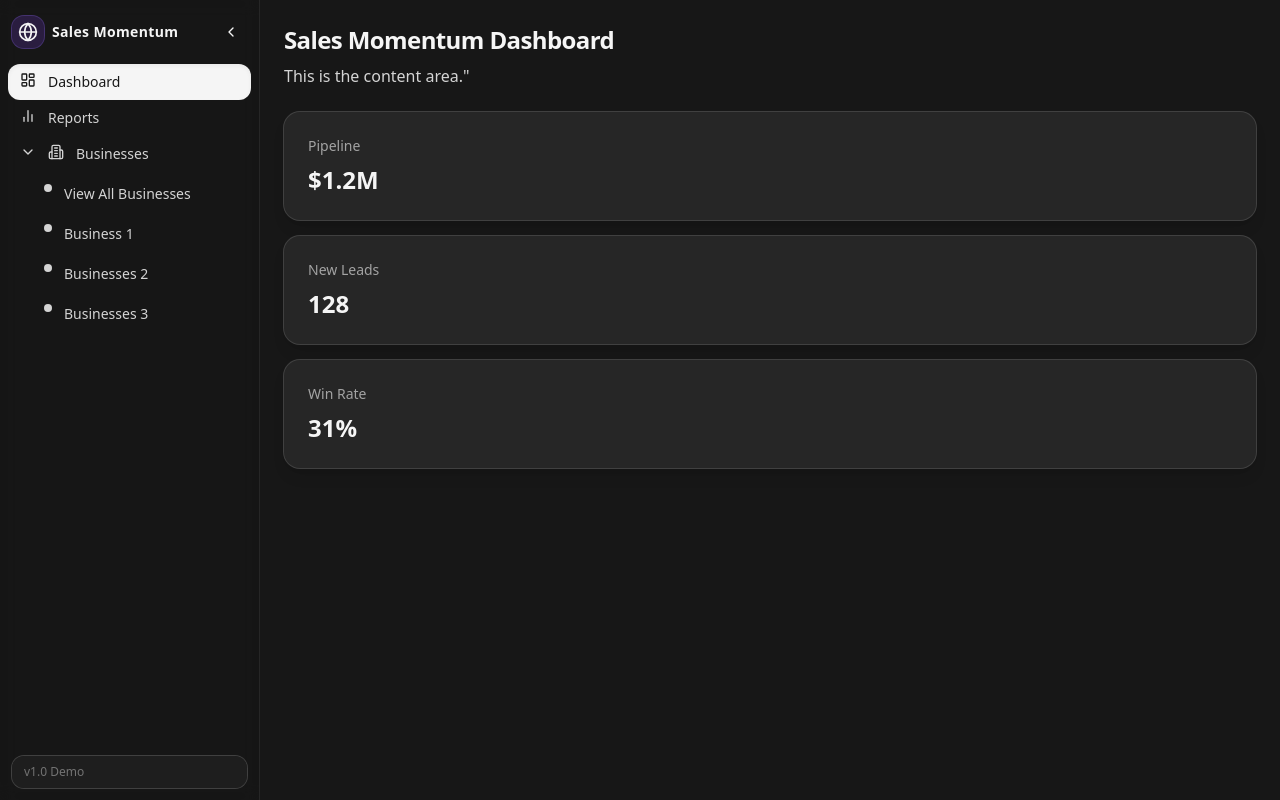
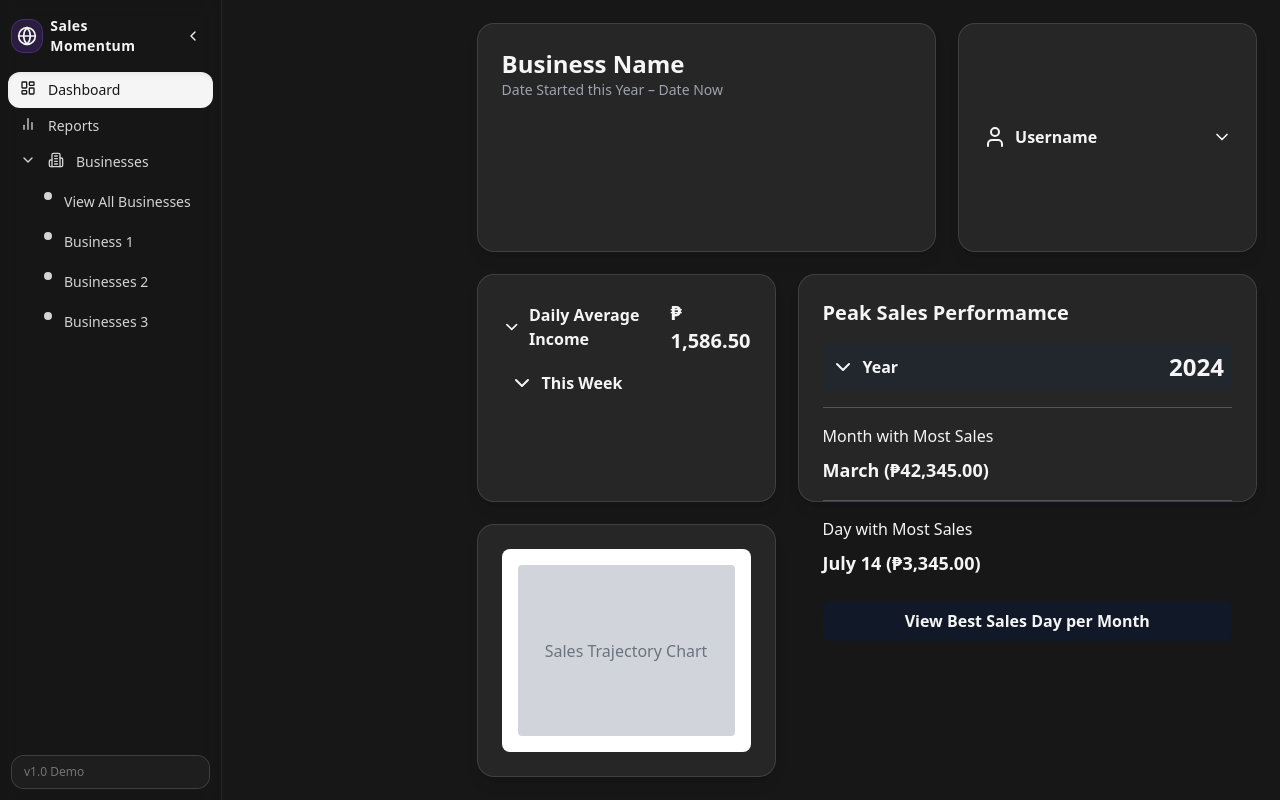
Before and after one commit to SeanCodess/SalesMomentum, a React (Vite) app in the folder frontend/sales-momentum-app/: page / in a window 1280 px wide. Built offline with nearby package versions, Linux system fonts and the light colour scheme.

Commit message:
initial dashboard page

```diff
--- a/frontend/sales-momentum-app/src/components/AppShell.tsx
+++ b/frontend/sales-momentum-app/src/components/AppShell.tsx
@@ -1,6 +1,20 @@
 import { useState } from "react";
 import Sidebar from "./Sidebar";
-import DashboardCard from "./DashboardCard";
+import { cx } from "../utils/cx";
+import { Dashboard } from "./Dashboard";
+
+const renderContent = (active: string) => {
+  switch (active) {
+    case "dashboard":
+      return <Dashboard />;
+    case "reports":
+      return <div>Reports Content</div>;
+    case "all":
+      return <div>All Businesses Content</div>;
+    default:
+      return <div>Welcome! Please select a section from the sidebar.</div>;
+  }
+};
 
 export default function AppShell() {
   const [collapsed, setCollapsed] = useState(false);
@@ -25,16 +39,13 @@ export default function AppShell() {
       />
 
       {/* Content Area */}
-      <main className="flex-1 p-6">
-        <div className="mx-auto max-w-5xl">
-          <h1 className="mb-2 text-2xl font-semibold tracking-tight">
-            Sales Momentum Dashboard
-          </h1>
-          <p className="mb-6 text-neutral-300">This is the content area."</p>
-          <DashboardCard title="Pipeline" value="$1.2M" />
-          <DashboardCard title="New Leads" value="128" />
-          <DashboardCard title="Win Rate" value="31%" />
-        </div>
+      <main
+        className={cx(
+          "transition-all duration-300 ease-in-out p-6",
+          collapsed ? "pl-24" : "pl-64"
+        )}
+      >
+        {renderContent(active)}
       </main>
     </div>
   );
--- /dev/null
+++ b/frontend/sales-momentum-app/src/components/Dashboard.tsx
@@ -0,0 +1,88 @@
+import { ChevronDown, User } from "lucide-react";
+import DashboardCard from "./DashboardCard";
+
+const BusinesssInfoCard = () => (
+  <DashboardCard className="col-span-3">
+    <div className="flex flex-col">
+      <h2 className="text-2xl font-bold">Business Name</h2>
+      <p className="text-sm text-gray-400">Date Started this Year – Date Now</p>
+    </div>
+  </DashboardCard>
+);
+
+const UserProfileCard = () => (
+  <DashboardCard className="col-span-2">
+    <div className="flex items-center justify-between w-full">
+      <div className="flex items-center gap-2">
+        <User className="h-6 w-6" />
+        <span className="font-semibold">Username</span>
+      </div>
+      <ChevronDown className="h-5 w-5" />
+    </div>
+  </DashboardCard>
+);
+
+const AverageIncomeCard = () => (
+  <DashboardCard className="col-span-2 flex-col items-start gap-4">
+    <div className="flex items-center justify-between w-full">
+      <div className="flex items-center gap-2">
+        <ChevronDown />
+        <h3 className="font-semibold">Daily Average Income</h3>
+      </div>
+      <p className="text-xl font-bold">₱ 1,586.50</p>
+    </div>
+    <div className="flex items-center gap-2 ml-2">
+      <ChevronDown />
+      <h3 className="font-semibold">This Week</h3>
+    </div>
+  </DashboardCard>
+);
+
+const PeakPerformanceCard = () => (
+  <DashboardCard className="col-span-3 flex-col items-start gap-4">
+    <h3 className="text-xl font-bold">Peak Sales Performamce</h3>
+    <div className="flex items-center justify-between w-full bg-gray-800/50 p-2 rounded-lg">
+      <div className="flex items-center gap-2">
+        <ChevronDown />
+        <span className="font-semibold">Year</span>
+      </div>
+      <span className="text-2xl font-bold">2024</span>
+    </div>
+    <div className="w-full border-b border-gray-600"></div>
+    <div className="flex flex-col w-full gap-2">
+      <p>Month with Most Sales</p>
+      <p className="font-bold text-lg">March (₱42,345.00)</p>
+    </div>
+    <div className="w-full border-b border-gray-600"></div>
+    <div className="flex flex-col w-full gap-2">
+      <p>Day with Most Sales</p>
+      <p className="font-bold text-lg">July 14 (₱3,345.00)</p>
+    </div>
+    <button className="w-full p-2 mt-2 text-center bg-gray-900 font-semibold rounded-lg">
+      View Best Sales Day per Month
+    </button>
+  </DashboardCard>
+);
+
+const SalesChartCard = () => (
+  <DashboardCard className="col-span-2 row-span-2">
+    <div className="w-full h-full bg-white rounded-lg p-4">
+      {/* Placeholder for the chart image/component */}
+      <div className="w-full h-full bg-gray-300 rounded flex items-center justify-center">
+        <p className="text-gray-500">Sales Trajectory Chart</p>
+      </div>
+    </div>
+  </DashboardCard>
+);
+
+export const Dashboard = () => {
+  return (
+    <div className="grid grid-cols-5 grid-rows-3 gap-6 h-full">
+      <BusinesssInfoCard />
+      <UserProfileCard />
+      <AverageIncomeCard />
+      <PeakPerformanceCard />
+      <SalesChartCard />
+    </div>
+  );
+};
--- a/frontend/sales-momentum-app/src/components/DashboardCard.tsx
+++ b/frontend/sales-momentum-app/src/components/DashboardCard.tsx
@@ -1,14 +1,21 @@
+import React from "react";
+import { cx } from "../utils/cx";
+
 export default function DashboardCard({
-  title,
-  value,
+  children,
+  className,
 }: {
-  title: string;
-  value: string;
+  children: React.ReactNode;
+  className?: string;
 }) {
   return (
-    <div className="mb-4 rounded-2xl bg-neutral-800 p-6 shadow-lg ring-1 ring-neutral-700">
-      <div className="text-sm text-neutral-400">{title}</div>
-      <div className="mt-2 text-2xl font-bold">{value}</div>
+    <div
+      className={cx(
+        "rounded-2xl bg-neutral-800 p-6 shadow-lg ring-1 ring-neutral-700 flex",
+        className
+      )}
+    >
+      {children}
     </div>
   );
 }
```
